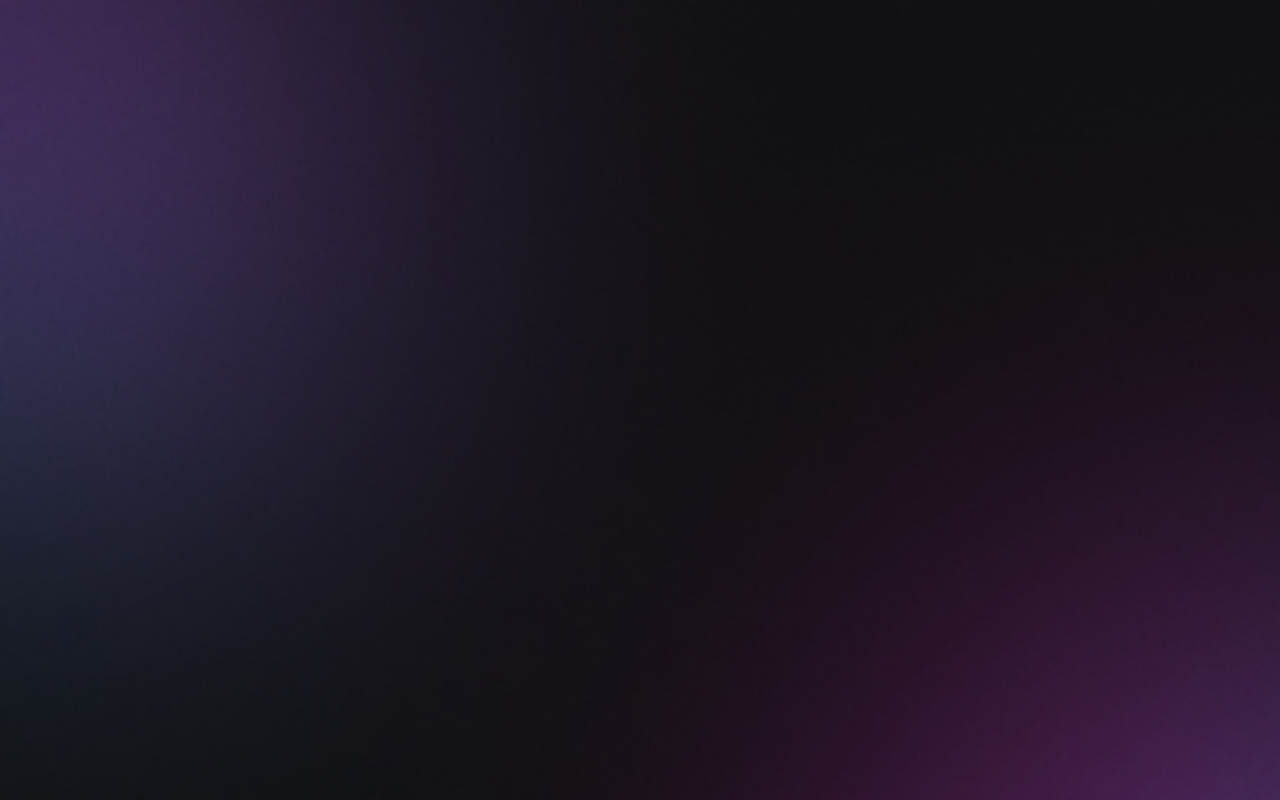
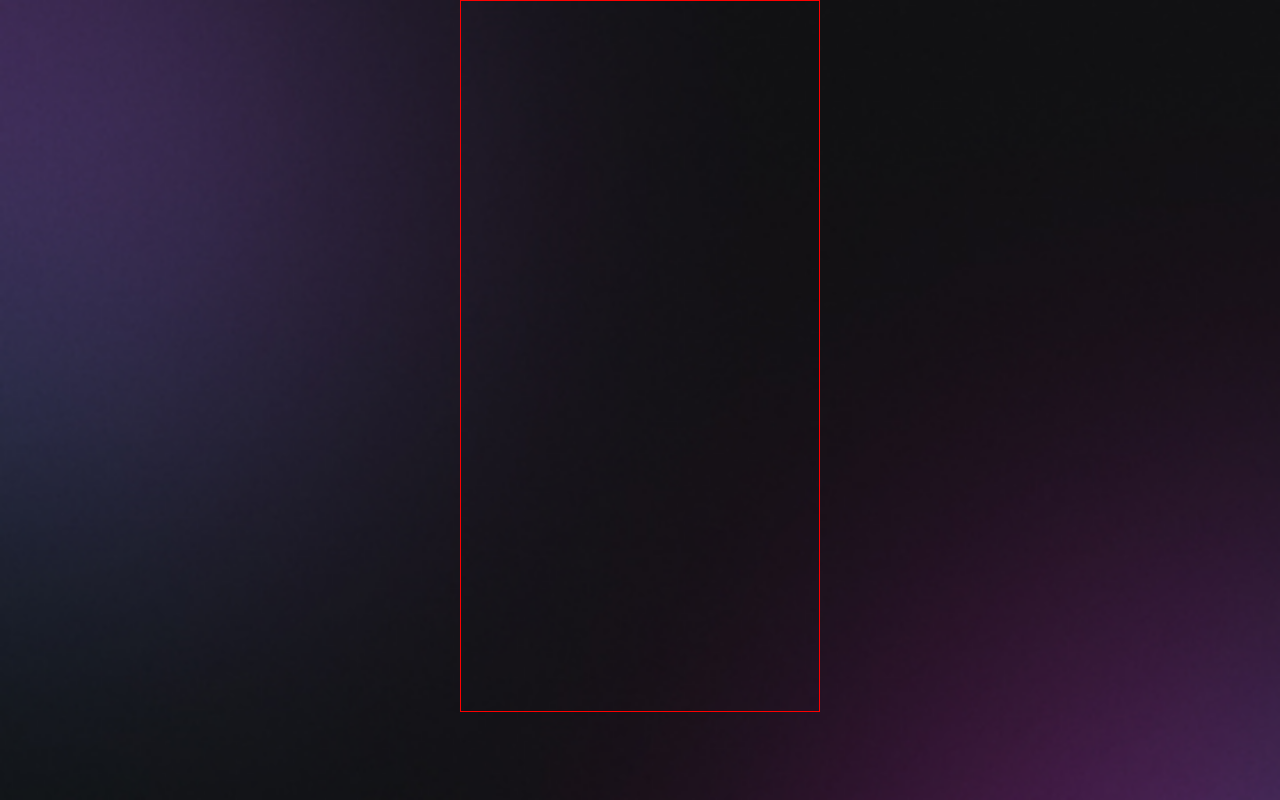
Before and after one commit to paulinhoteixeira/devilinks, a plain HTML site: page index.html in a window 1280 px wide. Drawn offline with Linux system fonts and the light colour scheme.

Commit message:
and center container

```diff
--- a/index.html
+++ b/index.html
@@ -7,5 +7,9 @@
     <title>Devlinks</title>
     <link rel="stylesheet" href="style.css" />
   </head>
-  <body></body>
+  <body>
+    <div id="container">
+
+    </div>
+  </body>
 </html>
--- a/style.css
+++ b/style.css
@@ -14,3 +14,10 @@ body {
   background-position: top center;
   background-size: cover;
 }
+
+#container {
+  width: 36rem;
+  height: 71.2rem;
+  border: 1px solid red;
+  margin: auto;
+}
```
